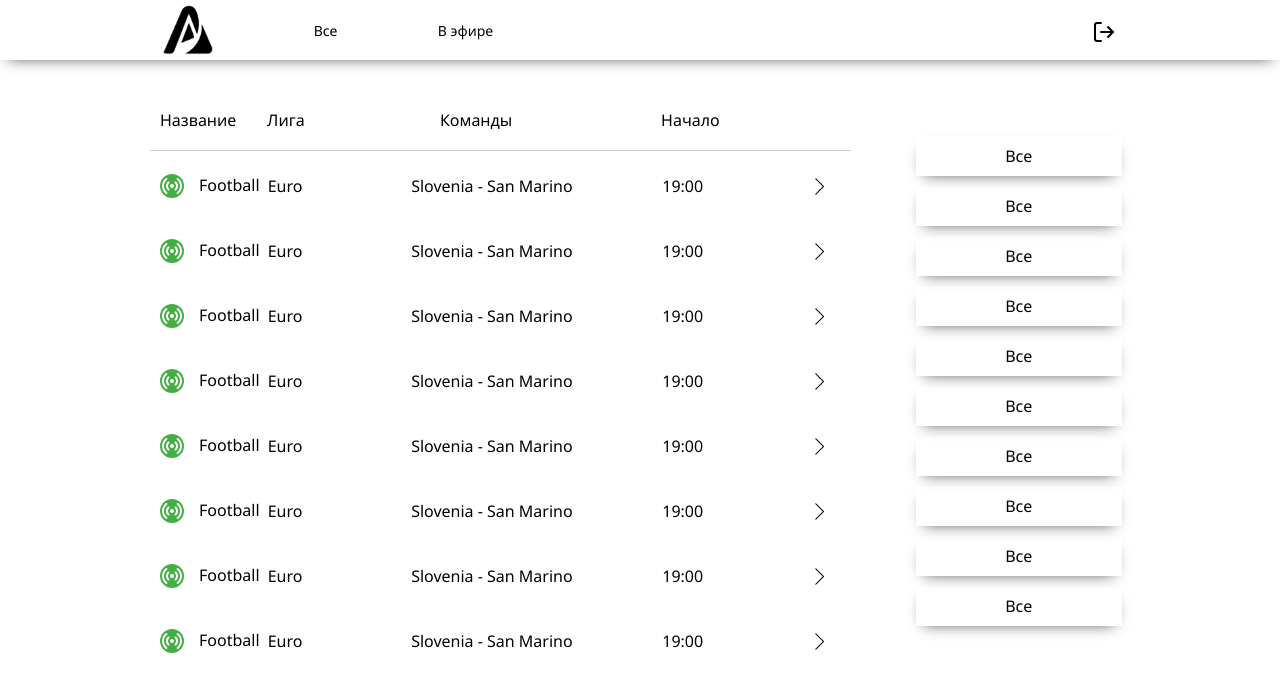
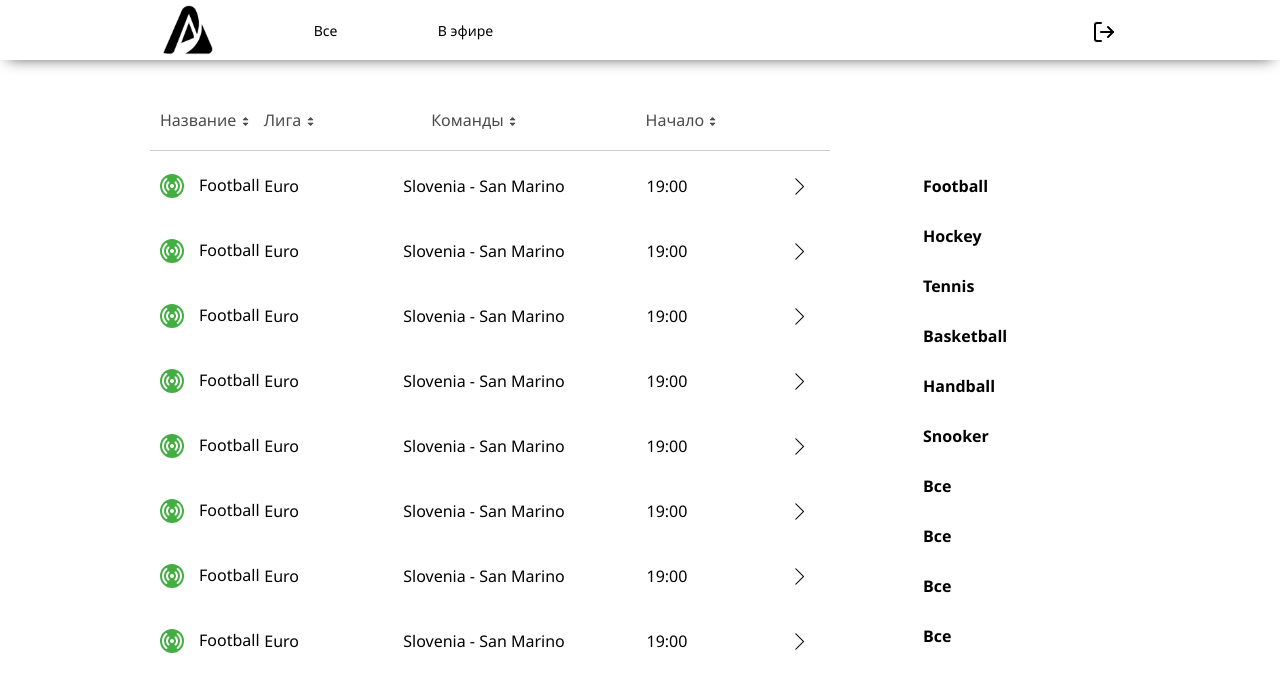
Before and after one commit to weopeji/alfabet, a plain HTML site: page index.html in a window 1280 px wide. Drawn offline with Linux system fonts and the light colour scheme.

Commit message:
хуесосу стрелочки

```diff
--- a/assets/css/index.sass
+++ b/assets/css/index.sass
@@ -104,7 +104,8 @@ body
     width: 25%
     display: block
     background-color: white
-    margin-left: 10px
+    margin-left: 40px
+    margin-top: 60px
 
 .broadcast_head
     display: flex
@@ -116,6 +117,9 @@ body
     background-color: white
     border-bottom: 0.1px solid #CCCCCC
     width: calc( 100% - 5% )
+    color: #4B4B4B
+    img
+        width: 9px
 
 .broadcast_names
     width: 15.5%
@@ -149,10 +153,9 @@ body
     height: 40px
     margin: 10px
     margin-left: 18px
-    box-shadow: 0px 6px 15px -8px rgba(0,0,0,0.75)
-    justify-content: center
     align-items: center
     display: flex
+    font-weight: 600
     &:hover
         opacity: .55
         cursor: pointer
--- a/index.html
+++ b/index.html
@@ -41,16 +41,20 @@
             <div class="broadcast_box">
                 <div class="broadcast_head">
                     <div class="broadcast_names">
-                        Название
+                        <span>Название</span>
+                        <img src="./assets/images/arrowupdown.png" alt="">
                     </div>
                     <div class="leagues">
-                        Лига
+                        <span>Лига</span>
+                        <img src="./assets/images/arrowupdown.png" alt="">
                     </div>
                     <div class="teams_s">
-                        Команды
+                        <span>Команды</span>
+                        <img src="./assets/images/arrowupdown.png" alt="">
                     </div>
                     <div class="start_plays">
-                        Начало
+                        <span>Начало</span>
+                        <img src="./assets/images/arrowupdown.png" alt="">
                     </div>
                 </div>
                 <div class="broadcast_line">
@@ -217,52 +221,52 @@
             <div class="broadcast_types">
                 <div class="broadcast_types_all">
                     <div class="broadcast_types_name">
-                        Все
+                        <span>Football</span>
                     </div>
                 </div>
                 <div class="broadcast_types_all">
                     <div class="broadcast_types_name">
-                        Все
+                        <span>Hockey</span>
                     </div>
                 </div>
                 <div class="broadcast_types_all">
                     <div class="broadcast_types_name">
-                        Все
+                        <span>Tennis</span>
                     </div>
                 </div>
                 <div class="broadcast_types_all">
                     <div class="broadcast_types_name">
-                        Все
+                        <span>Basketball</span>
                     </div>
                 </div>
                 <div class="broadcast_types_all">
                     <div class="broadcast_types_name">
-                        Все
+                        <span>Handball</span>
                     </div>
                 </div>
                 <div class="broadcast_types_all">
                     <div class="broadcast_types_name">
-                        Все
+                        <span>Snooker</span>
                     </div>
                 </div>
                 <div class="broadcast_types_all">
                     <div class="broadcast_types_name">
-                        Все
+                        <span>Все</span>
                     </div>
                 </div>
                 <div class="broadcast_types_all">
                     <div class="broadcast_types_name">
-                        Все
+                        <span>Все</span>
                     </div>
                 </div>
                 <div class="broadcast_types_all">
                     <div class="broadcast_types_name">
-                        Все
+                        <span>Все</span>
                     </div>
                 </div>
                 <div class="broadcast_types_all">
                     <div class="broadcast_types_name">
-                        Все
+                        <span>Все</span>
                     </div>
                 </div>
             </div>
```
Also changed, not shown: assets/css/index.css, assets/images/arrowupdown.png (added), 1 other file.
